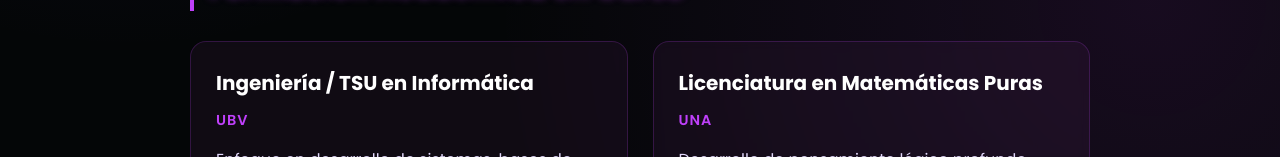
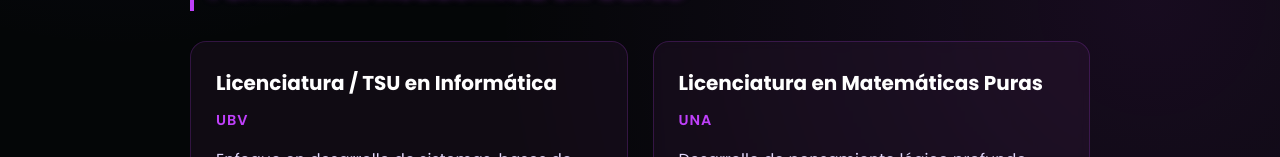
Before and after one commit to YilibethOrtiz/mi-portafolio., a plain HTML site: page index.html in a window 1280 px wide. Shown: the part 638-795 px from the top of the page. Drawn offline with Linux system fonts and the light colour scheme; a script that the page names is missing.

Commit message:
Fix HTML structure and formatting issues

```diff
--- a/index.html
+++ b/index.html
@@ -7,17 +7,17 @@
     <img src="mi-foto-removebg-preview.png" alt="Yilibeth Ortiz" class="foto-perfil">
 </div>
     <title> Yilibeth Ortiz | Portfolio</title>
-    <!-- Tu tipografía moderna -->
+
     <link href="https://fonts.googleapis.com/css2?family=Poppins:wght@300;400;600;700&display=swap" rel="stylesheet">
     <link rel="stylesheet" href="https://cdnjs.cloudflare.com/ajax/libs/font-awesome/6.4.0/css/all.min.css">
-    <!-- Enlace a tus estilos CSS dinámicos -->
+
     <link rel="stylesheet" href="styles.css">
-    <!-- Enlace para iconos tech (FontAwesome) -->
+
     <script src="https://kit.fontawesome.com/your-code.js" crossorigin="anonymous"></script>
 </head>
 <body>
 
-    <!-- 1. SECCIÓN DE BIENVENIDA (HERO) -->
+
     <header class="hero">
         <div class="hero-content">
             <h1 class="titulo-neon">Hola, soy <span class="resalto">Yilibeth Ortiz</span></h1>
@@ -34,12 +34,12 @@
         </div>
     </header>
 
-    <!-- 2. SOBRE MÍ Y EDUCACIÓN -->
+
     <section id="sobre-mi" class="seccion-oculta">
         <h2 class="subtitulo-seccion">Formación Académica en Curso</h2>
         <div class="tarjetas-grid">
             <div class="tarjeta-estudio">
-                <h3>Ingeniería / TSU en Informática</h3>
+                <h3>Licenciatura / TSU en Informática</h3>
                 <p class="universidad">UBV</p>
                 <p>Enfoque en desarrollo de sistemas, bases de datos relacionales y arquitectura de software.</p>
             </div>
@@ -51,7 +51,7 @@
         </div>
     </section>
 
-    <!-- 3. HABILIDADES TÉCNICAS (BADGES CON MOVIMIENTO) -->
+
     <section id="habilidades" class="seccion-oculta">
         <h2 class="subtitulo-seccion">Tecnologías & Skillset</h2>
 
@@ -80,12 +80,12 @@
         </div>
     </section>
 
-    <!-- 4. PROYECTOS DESTACADOS -->
+
     <section id="proyectos" class="seccion-oculta">
         <h2 class="subtitulo-seccion">Proyectos Destacados</h2>
         <div class="proyectos-grid">
 
-            <!-- Proyecto 1: Biométrico -->
+
             <div class="tarjeta-proyecto">
                 <div class="proyecto-info">
                     <h3>Sistema de Control de Acceso Biométrico</h3>
@@ -99,7 +99,7 @@
                 </div>
             </div>
 
-            <!-- Proyecto 2: Fundamentos de Java -->
+
             <div class="tarjeta-proyecto">
                 <div class="proyecto-info">
                     <h3>Fundamentos de Java & Algoritmos</h3>
@@ -117,24 +117,24 @@
         </div>
     </section>
 
-<!-- 6. SECCIÓN DE CONTACTO -->
+
     <section id="contacto" class="seccion-oculta">
         <h2 class="subtitulo-seccion">¿Quieres trabajar conmigo o dejar un mensaje?</h2>
         <div class="contacto-contenedor">
 
-            <!-- Datos directos -->
+
             <div class="contacto-info">
                 <p class="descripcion">
                     Estoy abierta a colaborar en proyectos de desarrollo, responder dudas sobre mis repositorios o simplemente conectar. ¡Escríbeme directamente!
                 </p>
                 <div class="enlace-correo">
                     <i class="fas fa-envelope"></i>
-                    <!-- REEMPLAZA AQUÍ CON TU CORREO REAL -->
+
                     <a href="mailto:tu-correo@gmail.com">ortizyilibeth58@gmail.com</a>
                 </div>
             </div>
 
-            <!-- Formulario interactivo -->
+
             <form class="formulario-contacto">
                 <div class="grupo-input">
                     <label for="nombre">Nombre</label>
@@ -155,12 +155,12 @@
     </section>
 
 
-    <!-- 5. PIE DE PÁGINA -->
+
     <footer>
         <p>&copy; 2026 Yilibeth Ortiz. Hecho con código, movimiento y lógica matemática.</p>
     </footer>
 
-    <!-- Archivo JavaScript para los efectos de movimiento y scroll -->
+
     <script src="script.js"></script>
 </body>
 </html>
```
